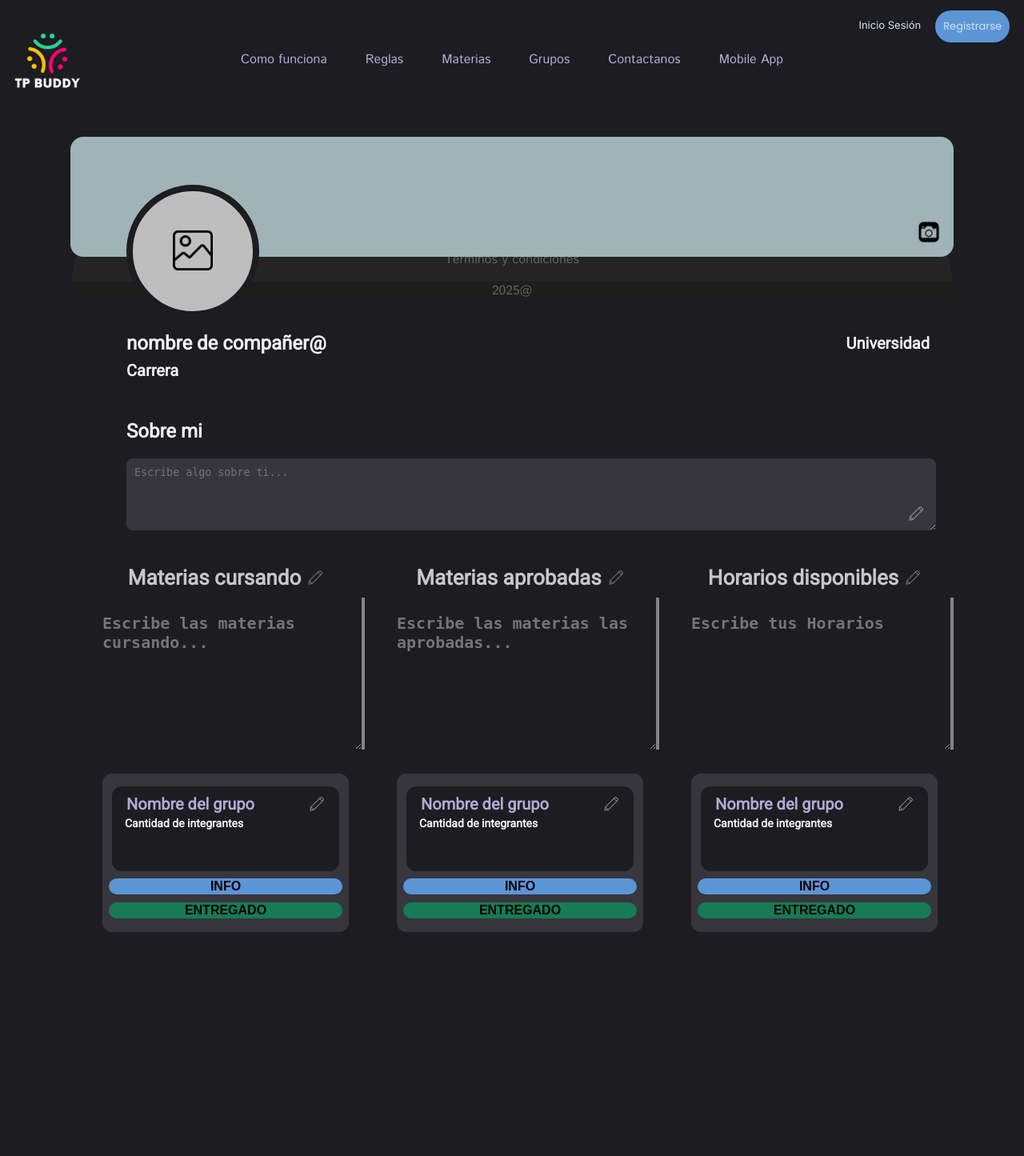
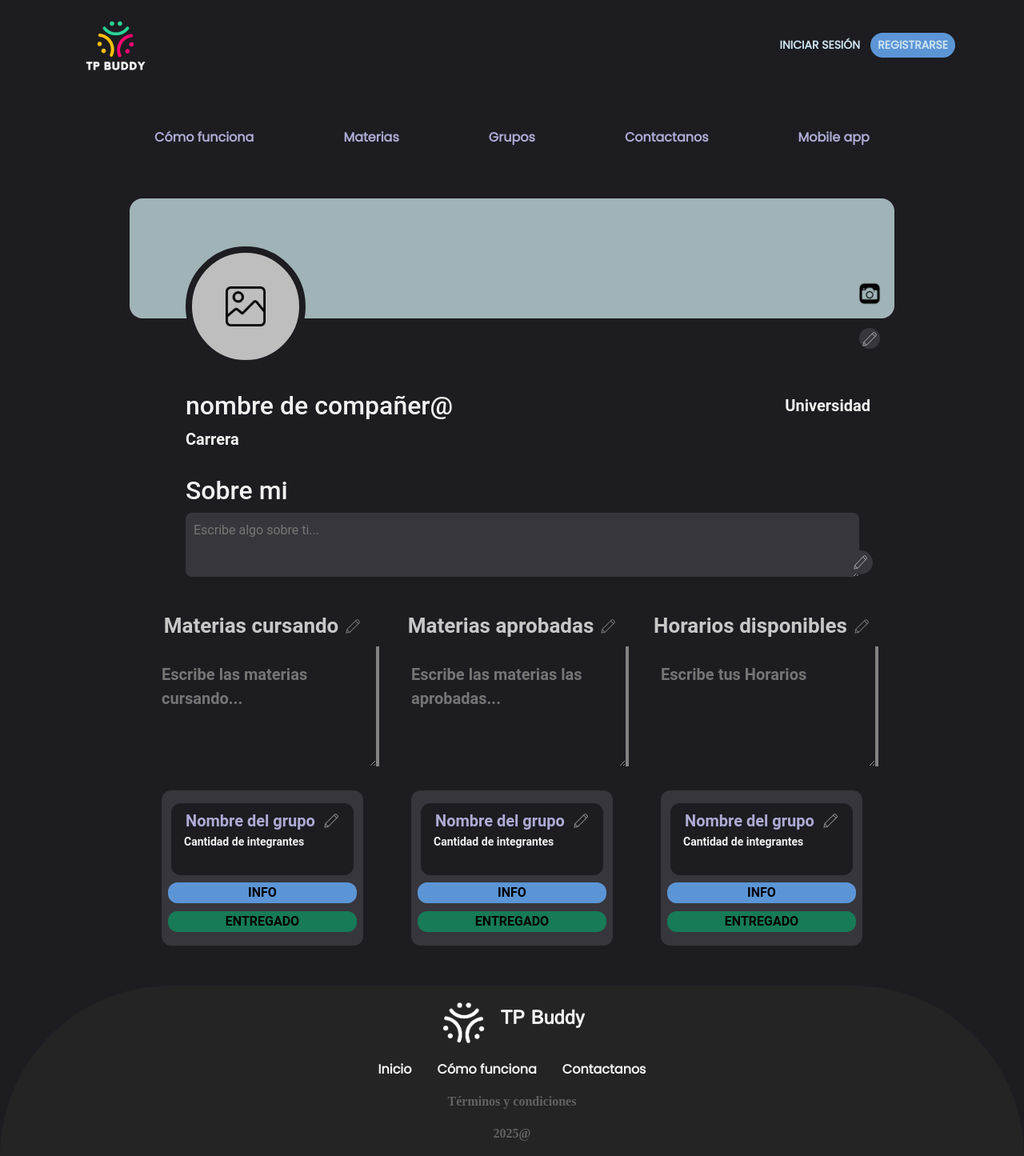
Before and after one commit to micayaque/fiuba-IDS-tp-Flask, a Flask app: page /usuario in a window 1280 px wide. Shown: the whole page at 80% size. Before the commit the page ends 1165 px from the top, so only its background shows below. Run offline with Flask 3, Linux system fonts and the light colour scheme; some libraries are stand-ins or nearby versions.

Commit message:
agrego base.html responsive (copiado) para ver bien el header y footer

```diff
--- a/Frontend/static/css/style.css
+++ b/Frontend/static/css/style.css
@@ -1,114 +1,150 @@
-/*Fondo*/
+html {
+  scroll-behavior: smooth;
+}
+
 body {
     background-color: #1C1C21;
 }
 
-/*Inicio de Sesión y Registro*/
+/* Logo y Botones de registro e inicio de sesión */
 
-#registro_inicio_sesion {
+#contenedor_logo_header img{
     display: flex;
-    flex-direction: row;
-    justify-content: flex-end;
-    gap: 0.5rem;
-    padding-right: 10px;
-    padding-top: 5px;
+    height: 5rem;
+    margin: 1rem;
 }
 
-#registro_inicio_sesion a {
-    font-size: 13px;
+#contenedor_header {
+    display: flex;
+    justify-content: space-between;
+    flex-direction: row;
+    align-items: center;
+    gap: 0.5rem;
+    padding-right: 1rem;
+    padding-bottom: 1rem;
+    width: 100%;
+}
+
+#contenedor_botones_header a {
     text-decoration: none;
     color: #CEE5F2;
+    font-family: 'Poppins', sans-serif;
+    font-weight: bold
 }
 
-#registro_inicio_sesion a:hover {
-    text-decoration: underline;
+#btn_registrarse {
+    background-color: #5C95D6;
+    border-radius: 1rem;
 }
 
-#inicio_sesion {
-    padding: 10px;
-    font-family: 'Inter', sans-serif;
+#btn_iniciar_sesion:hover {
+    color: white;
+    font-weight: bold;
 }
 
-#registrarse {
-    display: inline-block;
-    background-color: #5C95D6;
-    padding: 10px;
-    border-radius: 999px;
-    font-family: 'Poppins', sans-serif;
+#btn_registrarse:hover {
+    background-color: #4A7BBE;
+    color: white;
+    font-weight: bold;
 }
 
-/*Menu de elementos (tanto inicio como final)*/
+/* Navbar */
 
-.listado {
-    margin: 0 auto;
+#contenedor_menu {
     display: flex;
-    flex-direction: row;
-    gap: 3rem;
+    flex-wrap: wrap;
     justify-content: center;
-    list-style: none;
-    padding-left: 0;
+    margin-bottom: 2rem;
 }
 
-.listado a {
-    text-decoration: none;
-    font-family: 'Istok Web', sans-serif;;
+nav {
+    margin-top: 1rem;
+
 }
 
-.listado a:hover {
-    text-decoration: underline;
+#opciones_menu {
+    justify-content: center;
+    flex-wrap: wrap;
+    gap: 3rem;
 }
 
-/*Decoración header*/
-
-#img_menu_header {
-    width: 100px;
-    position: absolute;
-    left: 0;
+#opciones_menu a:hover {
+    cursor: pointer;
+    font-weight: bold;
 }
 
-#listado_header a {
-    transform: translate(0px, 20px);
-    color:#AEABD4;;
+@media (max-width: 768px) {
+  #opciones_menu {
+    gap: 0;
+  }
 }
 
-#menu {
-    position: relative;
-    display: flex;
-    align-items: center;
-    height: 100%;
-    width: 100%;
-    padding-bottom: 65px;
-    padding-top: 10px;
+#opciones_menu a {
+    text-decoration: none;
+    color: #AEABD4;
+    font-family: 'Poppins', sans-serif;
+    font-weight: bold;
+    padding: 2rem;
 }
 
-/*Decoración footer*/
+/* Footer */
 
 footer {
-    position: absolute;
     background-color: #242424;
     width: 100%;
     border-top-left-radius: 100vmax;
     border-top-right-radius: 100vmax;
 }
 
-#terminos_condiciones {
+#contenedor_footer {
+    display: flex;
+    flex-direction: column;
+    align-items: center;
+    justify-content: center;
+    /* width: 100%; */
+}
+
+#contenedor_logo_footer {
+    display: flex;
+    flex-direction: column;
+    justify-content: center;
+    align-items: center;
+    gap: 1rem;
+    margin-bottom: 1rem;
+    padding-top: 1rem;
+}
+
+#contenedor_logo_footer img {
+    height: 3.75rem;
+}
+
+#contenedor_logo_footer h4 {
+    font-family: 'Istok Web', sans-serif;
+    color: #F2F2F2;
+    font-weight: bold;
+}
+
+#listado_footer {
+    justify-content: center;
+    margin-bottom: 1rem;
+    color: #f2f2f2;
+    gap: 2rem;
+}
+
+#listado_footer a {
+    text-decoration: none;
+    color: #F2F2F2;
+    font-family: 'Poppins';
+    font-weight: bold;
+    cursor: pointer;
+}
+
+#contenedor_footer p {
     text-align: center;
     color: #626262;
-    font-family: 'Istok Web', sans-serif;;
-}
-
-#txt_footer {
-    display: block;
+    font-family: 'Poltawski Nowy';
+    font-weight: bold;
     width: 100%;
-    background-color: #1D1D1D;
-    margin: 0 0 0 0;
-}
-
-#txt_footer p {
-    color: #626262;
-    text-align: center;
-    font-family: 'Istok Web', sans-serif;
-    margin: 0 0 0 0;
 }
 
 #logo_footer {
@@ -123,54 +159,212 @@ footer {
 }
 
 #img_footer {
-    height: 60px;
+    height: 3.75rem;
 }
 
-#listado_footer a {
+/********************************ESTILOS PARA CONTACTO********************************/
+
+#fondo_popup_contacto {
+  display: none;
+  position: fixed;
+  top: 0;
+  left: 0;
+  width: 100%;
+  height: 100%;
+  background-color: rgba(0, 0, 0, 0.9); /* oscuro semi-transparente */
+}
+
+#contenedor_contacto_popup {
+    display: none;
+    flex-direction: column;
+    padding: 0.5rem;
+    position: fixed;
+    top: 50%;
+    left: 50%;
+    transform: translate(-50%, -50%);
+    border-radius: 10%;
+    background-color: #1C1C21;
+    align-items: center;
+    color: #F2F2F2;
+    font-family: 'Poppins';
+
+    width: 95vw;               /* Usamos % del viewport para evitar que se achique demasiado */
+  max-width: 500px;          /* Limita en pantallas grandes */
+}
+
+#contenedor_lista_correos {
+    display: flex;
+    align-items: center;
+    justify-content: center;
+    flex-wrap: wrap;
+    gap: 1rem;
+    margin: 1rem;
+    width: 100%;
+}
+
+.mail {
+    border: solid #F2F2F2 0.2px;
+    border-radius: 1rem;
+    padding: 0.4rem;
+    width: 40%;
+    text-align: center;
+}
+
+@media (max-width: 415px) {
+
+  #contenedor_contacto_popup {
+    font-size: small;
+  }
+
+  .mail {
+    font-size: smaller;
+    font-size:xx-small;
+  }
+}
+
+/*Controla el form, tamaños y vista*/
+
+#contenedor_contacto_popup form {
+    display: flex;
+    flex-direction: column;
+    width: 100%;
+}
+
+#contenedor_contacto_popup form input {
+    background-color: transparent;
+    border: #F2F2F2 solid 1px;
+    border-radius: 0.3rem;
     color: #F2F2F2;
 }
 
-/*body*/
+#contenedor_contacto_popup form textarea {
+    height: 7rem;
+    background-color: transparent;
+    border: #F2F2F2 solid 1px;
+    border-radius: 0.3rem;
+    color: #F2F2F2;
+}
 
-#grupos_formados {
+#contenedor_botones_enviar_cerrar {
     display: flex;
-    gap: 1rem;
+    flex-direction: row;
+    background-color: transparent;
+    gap: 3rem;
     justify-content: center;
-    align-items: center;
-    height: 20px;
+}
+
+#contenedor_botones_enviar_cerrar button {
+    margin-top: 1.5rem;
+    padding: 0.5rem;
+    border-radius: 1rem;
     color: #F2F2F2;
-    font-size: 15px;
-    font-family: 'Istok Web', sans-serif;;
+    border: none;
+}
+
+#btn_enviar {
+    background-color: #6B066F;
+}
+
+#btn_cerrar {
+    background-color: #6C0000;
+}
+
+/****************************** ESTILOS PARA INDEX.HTML ******************************/
+
+#contenedor_inicio {
+    padding-top: 1.5rem;
+    padding-bottom: 1.5rem;
+}
+
+#contenedor_cantidad_grupos_formados {
+    display: flex;
+    gap: 0.5rem;
+    margin-bottom: 1.5rem;
+    justify-content: center;
+    align-content: center;
+    color: #F2F2F2;
+    font-family: 'Istok Web', sans-serif;
+    font-weight: bold;
 }
 
 #img_grupos_formados {
-    height: 22px;
+    height: 1.5rem;
 }
 
 #txt_titulo {
-    width: 80%;
-    margin: 0 auto;
-    padding: 10px;
     text-align: center;
-    font-size: 45px;
+    padding-left: 0.5rem;
+    padding-right: 0.5rem;
+    text-align: center;
+    font-family: 'Poppins', sans-serif;
+    font-weight: bold;
     color: #BEBEBE;
-    font-family: 'Poppins', sans-serif;
+
+    font-size: 2.5rem;
+}
+
+@media (max-width: 992px) {
+  #txt_titulo {
+    font-size: 2rem;
+  }
+}
+
+@media (max-width: 576px) {
+  #txt_titulo {
+    font-size: 1.5rem;
+  }
 }
 
 #txt_subtitulo {
     text-align: center;
     color: #FFFFFF;
     font-family: 'Istok Web', sans-serif;
-    font-size: 15px;
-    padding: 15px;
+    font-size: 1rem;
+    font-weight: bold;
+    padding-left: 0.5rem;
+    padding-right: 0.5rem;
+}
+
+#contenedor_video {
+    margin-top: 3rem;
+    margin-bottom: 3rem;
 }
 
 #gif_inicio {
-    display: block;
-    margin: auto;
-    height: 600px;
+    height: auto;
+    width: 100%;
 }
 
+#contenedor_como_funciona {
+    padding-top: 2rem;
+    padding-bottom: 2rem;
+    margin-top: 2rem;
+    color: #f2f2f2;
+    font-family: 'Poppins', sans-serif;
+}
+
+#contenedor_como_funciona h2 {
+    text-align: center;
+    margin-bottom: 1rem;
+    font-weight: bold;
+    font-size: 1.3rem;
+}
+
+#contenedor_como_funciona li {
+    list-style: none;
+}
+
+.item_como_funciona {
+    margin-top:3rem;
+}
+
+#contenedor_como_funciona i {
+    margin-right: 1rem;
+}
+
+
+
+/******************************* ESTILOS PARA PERFIL.HTML *******************************/
 
 /*perfil*/
 
--- a/Frontend/templates/base.html
+++ b/Frontend/templates/base.html
@@ -1,54 +1,118 @@
 <!DOCTYPE html>
-<html lang="en">
+<html lang="es">
+
     <head>
         <meta charset="UTF-8">
-    <link rel="stylesheet" href="{{ url_for('static', filename='/css/style.css', _external=True) }}"> <!--{{ url_for('static', filename='/css/style.css', _external=True) }}-->
-    <!--Fuentes de texto-->
+        <!--Bootstrap-->
+        <link rel="stylesheet" href="{{ url_for('static', filename='css/bootstrap.min.css') }}">
+
+        <!--Archivo de estilos CSS-->
+        <link rel="stylesheet" href="{{ url_for('static', filename='css/style.css') }}">
+
+        <!--Fuentes de texto, las agregamos online porque es muy dificil que se caiga GoogleFonts, ¿aún así tenemos que hacerlo descargarlas?-->
         <link href="https://fonts.googleapis.com/css2?family=Inter&display=swap" rel="stylesheet">
         <link href="https://fonts.googleapis.com/css2?family=Poppins&display=swap" rel="stylesheet">
         <link href="https://fonts.googleapis.com/css2?family=Istok+Web&display=swap" rel="stylesheet">
-    <link href="https://fonts.googleapis.com/css2?family=Roboto&display=swap" rel="stylesheet">
-    <link href="https://fonts.googleapis.com/css2?family=Roboto+Mono&display=swap" rel="stylesheet">
         <!--Fin fuentes de texto-->
-    <link rel="icon" href="{{ url_for('static', filename='/img/icono_pagina.png', _external=True) }}"> <!--{{ url_for('static', filename='/img/icono_pagina.png', _external=True) }}-->
-    <meta name="viewport" content="width=device-width, initial-scale=1.0">
-    <title>{% block tittle %}Archivo Base{% endblock %}</title>
+
+        <link rel="icon" href="{{ url_for('static', filename='/img/icono_pagina.png', _external=True) }}">
+        <meta name="viewport" content="width=device-width, initial-scale=1">
+
+        <title>{% block title %}{% endblock %}</title>
+
+
+        <!-- Font Awesome-->
+        <script src="https://kit.fontawesome.com/75c8b9e0f6.js" crossorigin="anonymous"></script>
     </head>
+
+
     <body>
-    <div id="registro_inicio_sesion">
-        <a href="" id="inicio_sesion">Inicio Sesión</a>
-        <a href="" id="registrarse">Registrarse</a>
+
+        <header>
+            <div id="contenedor_header" class="container">
+
+                <div id="contenedor_logo_header" class="start-0">
+                    <a href="/"><img src="{{ url_for('static', filename='img/logo_header.png') }}" alt="Logo"></a>
                 </div>
-    <div id="menu">
-        <img id="img_menu_header" src="{{ url_for('static', filename='/img/logo_header.png', _external=True) }}"> <!--{{ url_for('static', filename='/img/logo_header.png', _external=True) }}-->
-        <ul class="listado" id="listado_header">
-            <li><a href="">Como funciona</a></li>
-            <li><a href="">Reglas</a></li>
-            <li><a href="">Materias</a></li>
-            <li><a href="">Grupos</a></li>
-            <li><a href="">Contactanos</a></li>
-            <li><a href="">Mobile App</a></li>
+
+                <div id="contenedor_botones_header">
+                    <a href="" id="btn_iniciar_sesion" class="btn btn-sm">INICIAR SESIÓN</a>
+                    <a href="" id="btn_registrarse" class="btn btn-sm">REGISTRARSE</a>
+                </div>
+            </div>
+        </header>
+
+
+        <!-- Menú -->
+
+        <div id="contenedor_menu">
+
+            <nav class="mt-md-0">
+                <ul class="nav" id="opciones_menu">
+
+                    <li class="nav-item"><a class="nav-link" href="/#como-funciona">Cómo funciona</a></li>
+                    <li class="nav-item"><a class="nav-link" href="">Materias</a></li>
+                    <li class="nav-item"><a class="nav-link" href="">Grupos</a></li>
+                    <li class="nav-item" onclick="mostrarPopupContacto()" ><a class="nav-link">Contactanos</a></li>
+                    <li class="nav-item"><a class="nav-link">Mobile app</a></li>
+
                 </ul>
+            </nav>
+
         </div>
-    {% block content %}
-    {% endblock %}
 
+        <!-- Contacto -->
+        <div onclick="cerrarPopupContacto()" id="fondo_popup_contacto"></div>
+
+        <div id="contenedor_contacto_popup">
+            <h3>Contacto</h3>
+            <div id="contenedor_lista_correos">
+                <div class="mail">cvperezb@fi.uba.ar</div>
+                <div class="mail">myaque@fi.uba.ar</div>
+                <div class="mail">aoshiro@fi.uba.ar</div>
+                <div class="mail">lcoroq@fi.uba.ar</div>
+                <div class="mail">sbardina@fi.uba.ar</div>
+                <div class="mail">samartin@fi.uba.ar</div>
+            </div>
+            <form action="">
+                <label for="email">Ingrese su correo: </label><br>
+                <input type="email" name="email"><br>
+                <label for="mensaje">Mensaje: </label>
+                <textarea type="text" name="mensaje"></textarea>
+
+                <div id="contenedor_botones_enviar_cerrar">
+                    <button type="submit" id="btn_enviar">Enviar</button>
+                    <button type="button" id="btn_cerrar" onclick="cerrarPopupContacto()">Cerrar</button>
+                </div>
+            </form>
+        </div>
+
+        <main class="container">
+            {% block content %}{% endblock %}
+        </main>
+
+        <!-- Footer -->
         <footer>
-        <div id="logo_footer">
-            <img id="img_footer" src="{{ url_for('static', filename='/img/logo_footer.png', _external=True) }}"> <!--{{ url_for('static', filename='/img/logo_footer.png', _external=True) }}-->
-            <p>TP Buddy</p>
+            <div class="container" id="contenedor_footer">
+
+                <div id="contenedor_logo_footer" class="flex-md-row">
+                    <img id="img_footer" src="{{ url_for('static', filename='img/logo_footer.png') }}" alt="Logo Footer">
+                    <h4>TP Buddy</h4>
                 </div>
-        <ul class="listado" id="listado_footer">
-            <li><a href="">Inicio</a></li>
-            <li><a href="">Reglas</a></li>
-            <li><a href="">Sobre Nosotros</a></li>
+
+                <ul class="nav" id="listado_footer">
+                    <li class="nav-item"><a href="/">Inicio</a></li>
+                    <li class="nav-item"><a href="/#como-funciona">Cómo funciona</a></li>
+                    <li class="nav-item"><a onclick="mostrarPopupContacto()">Contactanos</a></li>
                 </ul>
-        <div id="terminos_condiciones">
+
                 <p>Términos y condiciones</p>
+                <p>2025@</p>
+
             </div>
-        <div id="txt_footer"><p>2025@</p></div>
-
         </footer>
 
+        <script src="{{ url_for('static', filename='js/script.js') }}"></script>
     </body>
+
 </html>
```
Lines whose indentation alone changed are shown as unchanged.
